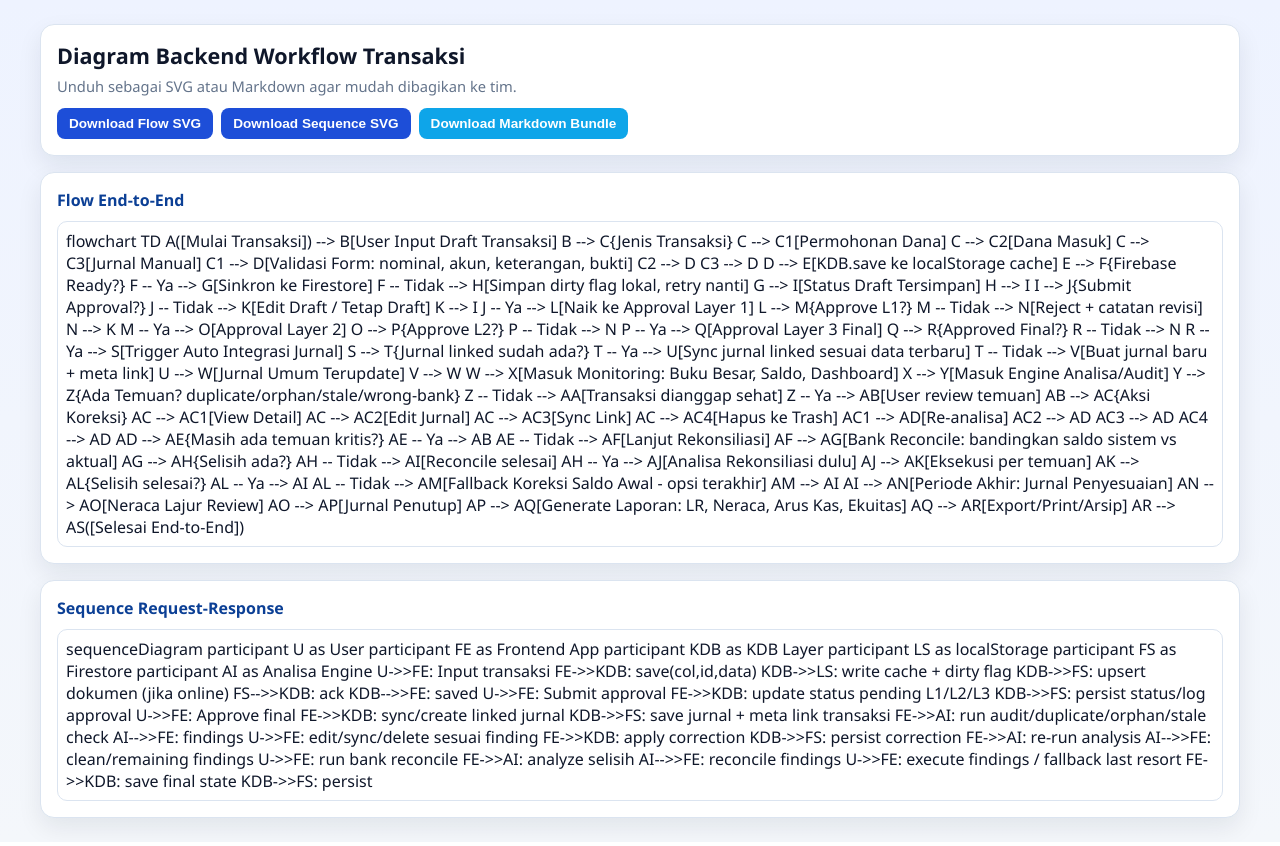
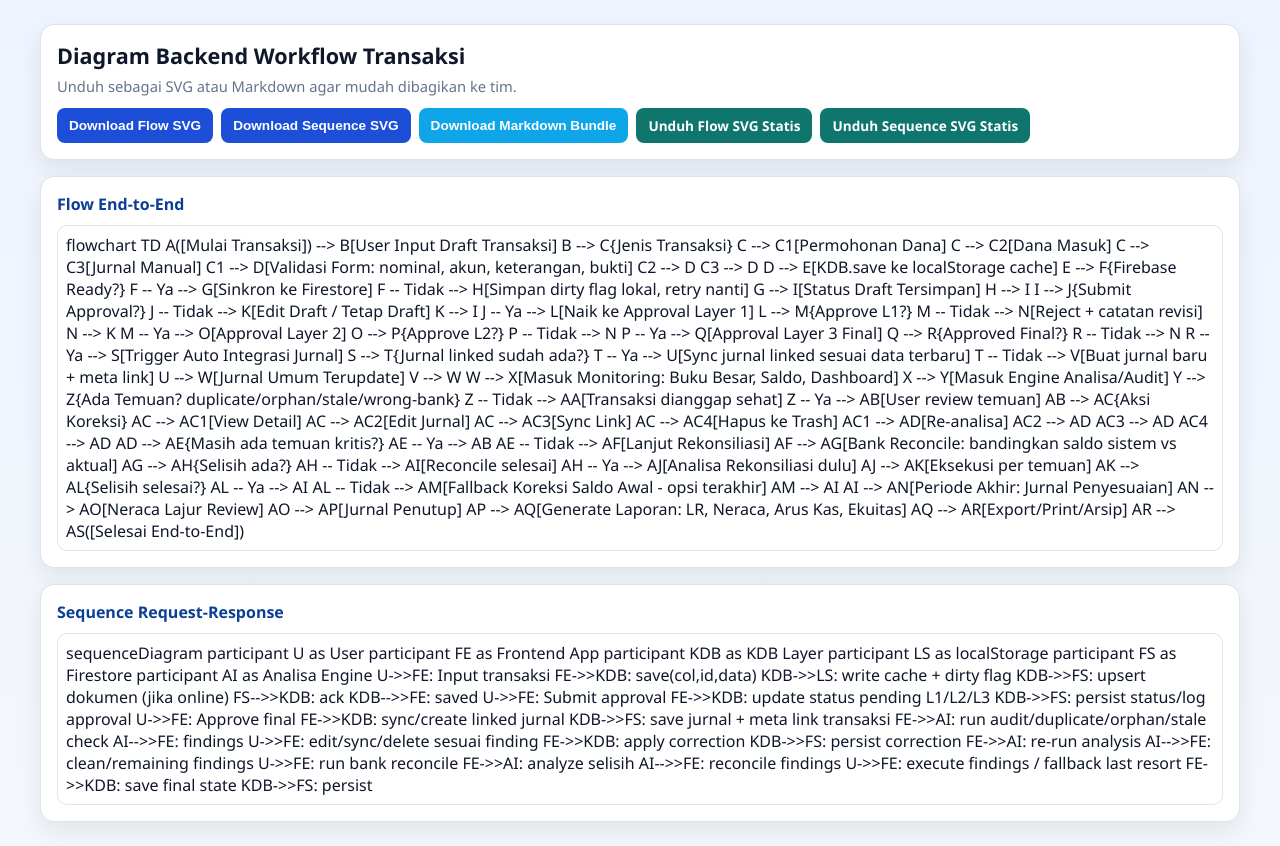
Before and after one commit to benoeryan/https-laporankeuanganijef.netlify.app-, a plain HTML site: page docs/diagrams/backend-workflow-transaksi.html in a window 1280 px wide. Drawn offline with Linux system fonts and the light colour scheme.

Commit message:
Add static SVG downloads for workflow diagrams

```diff
--- a/docs/diagrams/backend-workflow-transaksi.html
+++ b/docs/diagrams/backend-workflow-transaksi.html
@@ -49,6 +49,17 @@
       gap: 8px;
       margin-top: 12px;
     }
+    .link-btn {
+      background: #0f766e;
+      color: #fff;
+      border-radius: 8px;
+      padding: 8px 12px;
+      font-size: 0.85rem;
+      font-weight: 600;
+      text-decoration: none;
+      display: inline-block;
+    }
+    .link-btn:hover { background: #115e59; }
     button {
       background: var(--brand);
       border: none;
@@ -90,6 +101,8 @@
         <button onclick="downloadSvg('flow-diagram', 'backend-workflow-transaksi-flow.svg')">Download Flow SVG</button>
         <button onclick="downloadSvg('seq-diagram', 'backend-workflow-transaksi-sequence.svg')">Download Sequence SVG</button>
         <button class="btn-muted" onclick="downloadMarkdown()">Download Markdown Bundle</button>
+        <a class="link-btn" href="./backend-workflow-transaksi-flow.svg" download>Unduh Flow SVG Statis</a>
+        <a class="link-btn" href="./backend-workflow-transaksi-sequence.svg" download>Unduh Sequence SVG Statis</a>
       </div>
     </div>
 
```
Also changed, not shown: docs/diagrams/backend-workflow-transaksi.md (+2 -0 lines), docs/diagrams/backend-workflow-transaksi-flow.svg (added), docs/diagrams/backend-workflow-transaksi-sequence.svg (added).
